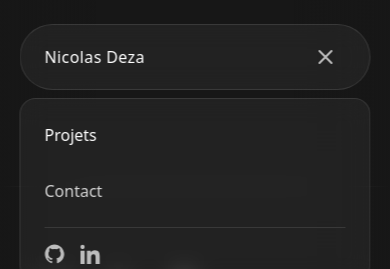
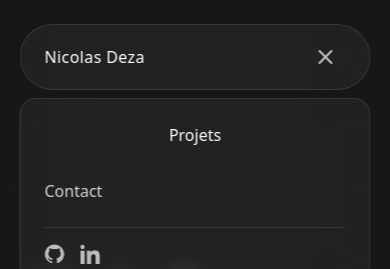
Before and after one commit to NicolasDeza/portfolio, a Nuxt app: page / in a window 390 px wide. Both pictures are taken after a click on the button "Menu". Shown: the top 269 px of the page. Built offline with nearby package versions, Linux system fonts and the light colour scheme; a web font is replaced by a local one.

Commit message:
lien projets, logique et SEO Friendly

```diff
--- a/app/components/header.vue
+++ b/app/components/header.vue
@@ -1,4 +1,6 @@
 <script setup lang="ts">
+import { nextTick } from "vue";
+
 const isMenuOpen = ref(false);
 const route = useRoute();
 
@@ -10,26 +12,40 @@ const closeMenu = () => {
   isMenuOpen.value = false;
 };
 
-const goToHome = (e: Event) => {
+const goToHome = async (e?: Event) => {
   closeMenu();
 
   if (route.path === "/") {
-    e.preventDefault();
+    e?.preventDefault();
     window.scrollTo({ top: 0, behavior: "smooth" });
+  } else {
+    await navigateTo("/", { replace: true });
+    window.scrollTo({ top: 0 });
   }
 };
 
-const goToProjects = (e: Event) => {
+const goToProjects = async (e?: Event) => {
   closeMenu();
 
-  if (route.path === "/") {
-    e.preventDefault();
-    const projectsSection = document.getElementById("projects");
-    projectsSection?.scrollIntoView({ behavior: "smooth" });
+  if (route.path !== "/") {
+    e?.preventDefault();
+    await navigateTo("/");
+    await nextTick();
+
+    requestAnimationFrame(() => {
+      requestAnimationFrame(() => {
+        document
+          .getElementById("projects")
+          ?.scrollIntoView({ behavior: "smooth" });
+      });
+    });
+  } else {
+    e?.preventDefault();
+    document.getElementById("projects")?.scrollIntoView({ behavior: "smooth" });
   }
 };
 
-// Vérifier si on est sur la page d'accueil
+// États de page
 const isHomePage = computed(() => route.path === "/");
 const isContactPage = computed(() => route.path === "/contact");
 </script>
@@ -50,23 +66,19 @@ const isContactPage = computed(() => route.path === "/contact");
 
       <!-- Center: Nav Desktop -->
       <nav class="hidden md:flex items-center gap-8 text-sm text-white/80">
-        <NuxtLink
-          to="/#projects"
-          href="/#projects"
-          :class="[
-            'hover:text-white transition',
-            isHomePage ? 'text-white' : '',
-          ]"
+        <button
+          type="button"
+          class="hover:text-white transition"
+          :class="isHomePage ? 'text-white' : ''"
           @click="goToProjects"
         >
           Projets
-        </NuxtLink>
+        </button>
+
         <NuxtLink
           to="/contact"
-          :class="[
-            'hover:text-white transition',
-            isContactPage ? 'text-white' : '',
-          ]"
+          class="hover:text-white transition"
+          :class="isContactPage ? 'text-white' : ''"
         >
           Contact
         </NuxtLink>
@@ -167,23 +179,19 @@ const isContactPage = computed(() => route.path === "/contact");
         v-if="isMenuOpen"
         class="md:hidden mt-2 py-4 px-6 rounded-2xl bg-white/5 backdrop-blur-md border border-white/10 flex flex-col gap-4"
       >
-        <NuxtLink
-          to="/#projects"
-          href="/#projects"
-          :class="[
-            'hover:text-white transition py-2',
-            isHomePage ? 'text-white' : 'text-white/80',
-          ]"
+        <button
+          type="button"
+          class="hover:text-white transition py-2"
+          :class="isHomePage ? 'text-white' : 'text-white/80'"
           @click="goToProjects"
         >
           Projets
-        </NuxtLink>
+        </button>
+
         <NuxtLink
           to="/contact"
-          :class="[
-            'hover:text-white transition py-2',
-            isContactPage ? 'text-white' : 'text-white/80',
-          ]"
+          class="hover:text-white transition py-2"
+          :class="isContactPage ? 'text-white' : 'text-white/80'"
           @click="closeMenu"
         >
           Contact
```
